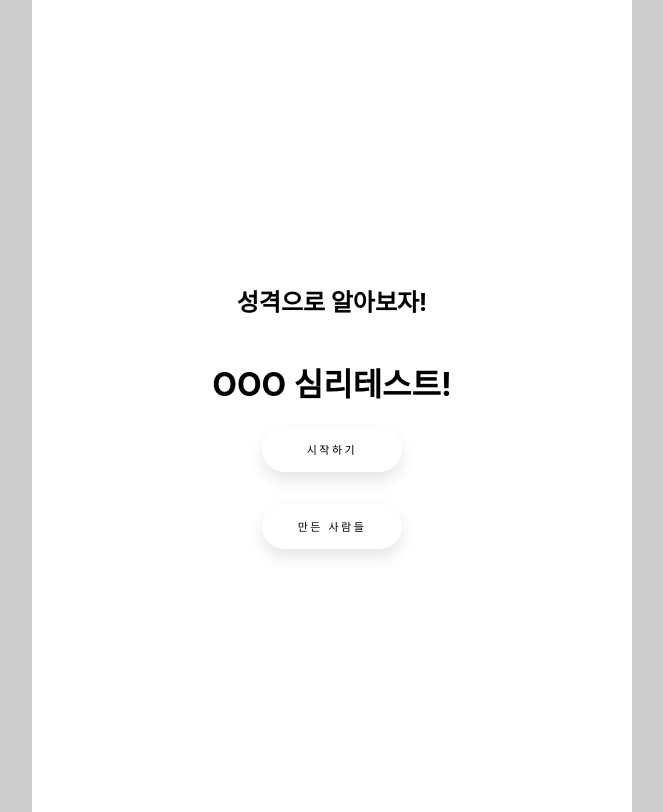
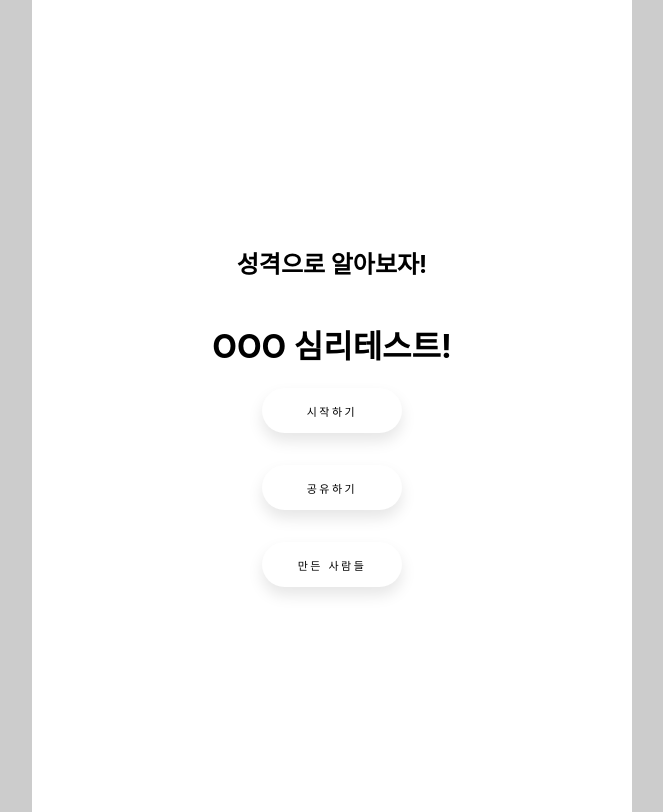
Before and after one commit to NaJungJun/project-mbti, a React (Create React App) app: page / in a window 1280 px wide. Shown: the whole page, without its empty margins (308-971 px from the left). Built offline with nearby package versions, Linux system fonts and the light colour scheme.

Commit message:
Share 기능

```diff
--- a/package.json
+++ b/package.json
@@ -9,6 +9,7 @@
     "immutable": "^4.0.0-rc.12",
     "node-sass": "^5.0.0",
     "react": "^17.0.1",
+    "react-copy-to-clipboard": "^5.0.3",
     "react-dom": "^17.0.1",
     "react-icons": "^4.2.0",
     "react-redux": "^7.2.2",
--- a/src/pages/Main.js
+++ b/src/pages/Main.js
@@ -1,11 +1,12 @@
 import React from 'react';
 import { Link } from 'react-router-dom'
 import '../styles/Main.scss'
+import { CopyToClipboard } from 'react-copy-to-clipboard'
 function Main() {
 
+    const url = window.location.href
 
     return (
-
 
         <div className="main">
             <h2>성격으로 알아보자!</h2>
@@ -13,6 +14,10 @@ function Main() {
             <Link to="/test">
                 <button className="btn-start">시작하기</button>
             </Link>
+            <CopyToClipboard text={url} onCopy={() => alert('클립보드에 복사됨!')}>
+
+                <button className="btn-share">공유하기</button>
+            </CopyToClipboard>
             <Link to="/makers">
                 <button className="btn-makers">만든 사람들</button>
             </Link>
--- a/src/styles/Main.scss
+++ b/src/styles/Main.scss
@@ -65,6 +65,33 @@
         }
     }
 
+    .btn-share {
+        margin-top: 2rem;
+        width: 140px;
+        height: 45px;
+        font-size: 11px;
+        letter-spacing: 2.5px;
+        font-weight: 500;
+        color: #000;
+        background-color: #fff;
+        border: none;
+        border-radius: 45px;
+        box-shadow: 0px 8px 15px rgba(0, 0, 0, 0.1);
+        transition: all 0.3s ease 0s;
+        cursor: pointer;
+        outline: none;
+
+        &:hover {
+            background-color: #2EE59D;;
+            box-shadow: 0px 15px 20px rgba(46, 229, 157, 0.4);
+            color: #fff;
+            transform: translateY(-7px);
+
+
+
+        }
+    }
+
 
 
 }
```
Also changed, not shown: 1 other file (tests, documents, lock files or other folders).
